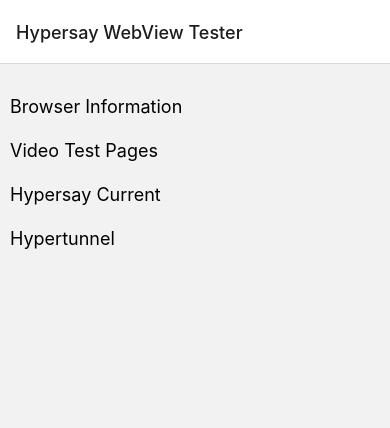
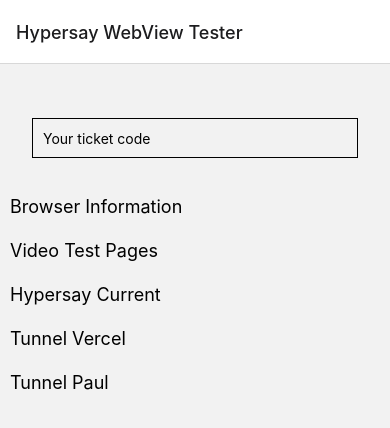
Before and after one commit to hypersay-events/webview-poc, a React Native app: screen /Home in a window 390 px wide. Shown: the top 428 px of the page. Built offline with nearby package versions, Linux system fonts and the light colour scheme.

Commit message:
Add some tunnels

```diff
--- a/package.json
+++ b/package.json
@@ -10,6 +10,7 @@
     "eject": "expo eject"
   },
   "dependencies": {
+    "@react-native-async-storage/async-storage": "~1.17.3",
     "@react-native-picker/picker": "2.4.0",
     "@react-navigation/native": "^6.0.11",
     "@react-navigation/native-stack": "^6.7.0",
--- a/screens/HomeScreen.tsx
+++ b/screens/HomeScreen.tsx
@@ -1,14 +1,18 @@
-import React from "react";
+import React, { useState } from "react";
 import {
   FlatList,
+  NativeSyntheticEvent,
   StyleSheet,
   Text,
+  TextInput,
+  TextInputChangeEventData,
   TouchableOpacity,
   View,
 } from "react-native";
 import { NativeStackNavigationProp } from "@react-navigation/native-stack";
 
 import { RootStackParamList } from "../App";
+import AsyncStorage from "@react-native-async-storage/async-storage";
 
 type HomeScreenNavigationProp = NativeStackNavigationProp<
   RootStackParamList,
@@ -25,6 +29,13 @@
     fontSize: 18,
     height: 44,
   },
+  input: {
+    height: 40,
+    margin: 12,
+    borderWidth: 1,
+    padding: 10,
+    flexGrow: 1,
+  },
 });
 
 export default function HomeScreen({
@@ -32,6 +43,28 @@
 }: {
   navigation: HomeScreenNavigationProp;
 }) {
+  const [ticketCode, setTicketCode] = React.useState("");
+
+  React.useEffect(() => {
+    try {
+      AsyncStorage.getItem("@ticket_code").then((tc) =>
+        setTicketCode(tc || "")
+      );
+    } catch (e) {
+      console.error("Error reading value", e);
+    }
+  }, []);
+
+  function onTicketCodeChange(text: string) {
+    try {
+      AsyncStorage.setItem("@ticket_code", text.toUpperCase()).then(() =>
+        setTicketCode(text.toUpperCase())
+      );
+    } catch (e) {
+      console.error("Error setting value", e);
+    }
+  }
+
   const onPress = (key: string, title: string) => {
     switch (key) {
       case "browser-info":
@@ -51,11 +84,18 @@
           uri: "https://architecture-global-event-2022.hypersay.events/",
         });
         break;
-      case "tunnel":
+      case "tunnel-vercel":
         // @ts-ignore
         navigation.push("WebView", {
           title,
-          uri: "https://tunnel.hypersay.com/",
+          uri: `https://hse-homepage-git-lush-hypersay-events.vercel.app/lush/mid-journey-is-awesome?code=${ticketCode}`,
+        });
+        break;
+      case "tunnel-paul":
+        // @ts-ignore
+        navigation.push("WebView", {
+          title,
+          uri: `https://paulbalogh-hs-lush.tunnel.hypersay.com/ro/my-first-lush-event?code=${ticketCode}`,
         });
         break;
       default:
@@ -65,12 +105,27 @@
 
   return (
     <View style={styles.container}>
+      <View
+        style={{
+          flexDirection: "row",
+          height: 100,
+          padding: 20,
+        }}
+      >
+        <TextInput
+          style={styles.input}
+          placeholder="Your ticket code"
+          onChangeText={onTicketCodeChange}
+          value={ticketCode}
+        />
+      </View>
       <FlatList
         data={[
           { key: "browser-info", label: "Browser Information" },
           { key: "video-test", label: "Video Test Pages" },
           { key: "hypersay-current", label: "Hypersay Current" },
-          { key: "tunnel", label: "Hypertunnel" },
+          { key: "tunnel-vercel", label: "Tunnel Vercel" },
+          { key: "tunnel-paul", label: "Tunnel Paul" },
         ]}
         renderItem={({ item }) => (
           <TouchableOpacity onPress={() => onPress(item.key, item.label)}>
```
Also changed, not shown: 1 other file (tests, documents, lock files or other folders).
